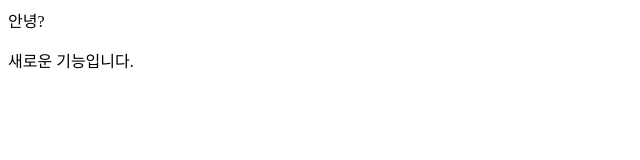
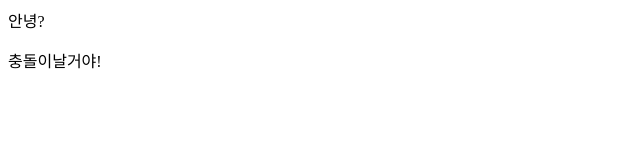
Before and after one commit to gozamj/Gitlecture, a plain HTML site: page index.html in a window 1280 px wide. Shown: the full height of the page, 0-640 px from the left. Drawn offline with Linux system fonts and the light colour scheme.

Commit message:
충돌 예정

```diff
--- a/index.html
+++ b/index.html
@@ -10,7 +10,7 @@
 
 <body>
     <div class="hello">안녕?</div>
-    <p>새로운 기능입니다.</p>
+    <p>충돌이날거야!</p>
 </body>
 
 </html>
```
